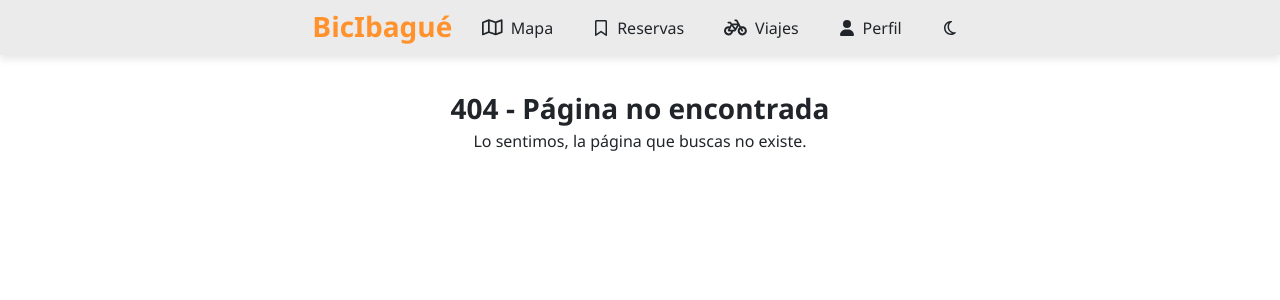
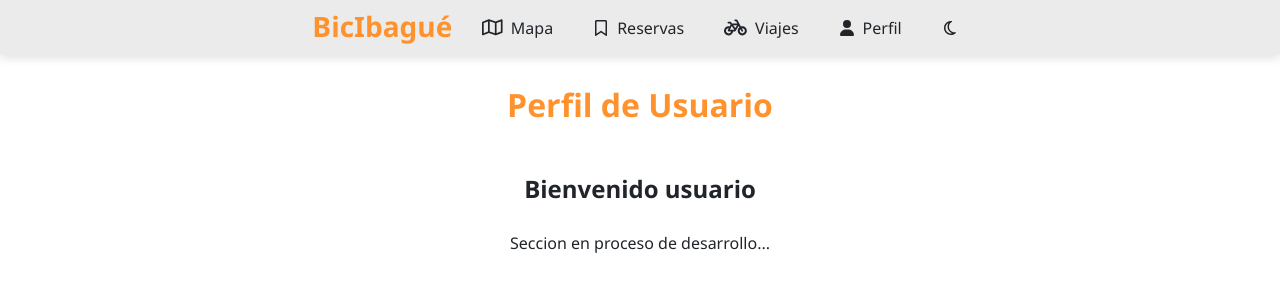
Before and after one commit to J-Orduz/Bicicletas-Ibague-Front, a React (Vite) app in the folder bicibague-frontend/: page /profile in a window 1280 px wide. Before the commit this address had no page. Shown: the top 300 px of the page. Built offline with nearby package versions, Linux system fonts and the light colour scheme.

Commit message:
view profile if token exist

```diff
--- a/bicibague-frontend/src/layouts/Header.jsx
+++ b/bicibague-frontend/src/layouts/Header.jsx
@@ -12,10 +12,18 @@ import {
 } from 'react-icons/fa6';
 // styles
 import './Header.scss';
+import { useEffect } from 'react';
 
 export const Header = () => {
   const { theme, toggleTheme } = useTheme();
   const scrollDirection = useScrollDirection();
+
+  // simulacion de usuario logueado
+  // useEffect(() => {
+  //   const hasToken = Boolean(localStorage.getItem('access_token'));
+  // }, []);
+
+  const hasToken = Boolean(localStorage.getItem('access_token'));
 
   return (
     <header
@@ -26,25 +34,25 @@ export const Header = () => {
         <ul>
           <li>
             <Link className="link" to="/">
-              <FaRegMap className='header-item-icon map-icon'/>
+              <FaRegMap className="header-item-icon map-icon" />
               <span>Mapa</span>
             </Link>
           </li>
           <li>
             <Link className="link" to="/reserves">
-              <FaRegBookmark className='header-item-icon'/>
+              <FaRegBookmark className="header-item-icon" />
               <span>Reservas</span>
             </Link>
           </li>
           <li>
             <Link className="link" to="/trips">
-              <FaBicycle className='header-item-icon bicycle-icon'/>
+              <FaBicycle className="header-item-icon bicycle-icon" />
               <span>Viajes</span>
             </Link>
           </li>
           <li>
-            <Link className="link" to="/register">
-              <FaUser className='header-item-icon'/>
+            <Link className="link" to={hasToken ? '/profile' : '/register'}>
+              <FaUser className="header-item-icon" />
               <span>Perfil</span>
             </Link>
           </li>
--- a/bicibague-frontend/src/pages/home/Home.jsx
+++ b/bicibague-frontend/src/pages/home/Home.jsx
@@ -1,8 +1,8 @@
 // components
 import { MapView } from '@pages/map/MapView';
+import { SubHeader } from '@layouts/SubHeader';
 // styles
 import './Home.scss';
-import { SubHeader } from '@layouts/SubHeader';
 
 export const Home = () => {
   // procesar el token de verificación desde la URL (cuando el usuario hace clic en el enlace del email)
--- /dev/null
+++ b/bicibague-frontend/src/pages/profile/Profile.jsx
@@ -0,0 +1,16 @@
+// components
+import { SubHeader } from '@layouts/SubHeader';
+// styles
+import './Profile.scss';
+
+export const Profile = () => {
+  return (
+    <div className="profile-container">
+      <SubHeader pageTitle="Perfil de Usuario" />
+      <div className="profile-content">
+        <h2>Bienvenido usuario</h2>
+        <p>Seccion en proceso de desarrollo...</p>
+      </div>
+    </div>
+  );
+};
--- /dev/null
+++ b/bicibague-frontend/src/pages/profile/profile.scss
@@ -0,0 +1,18 @@
+.profile-container {
+  max-width: 1200px;
+  margin: 0 auto;
+
+  @media (max-width: 768px) {
+    margin: 1rem auto;
+  }
+
+  .profile-content {
+    text-align: center;
+    padding: 1rem;
+
+    @media (max-width: 768px) {
+      text-align: left;
+    }
+  }
+
+}
--- a/bicibague-frontend/src/router/AppRouter.jsx
+++ b/bicibague-frontend/src/router/AppRouter.jsx
@@ -11,6 +11,7 @@ import { Reserves } from '@pages/reserves/Reserves';
 import { Trips } from '@pages/trips/trips';
 import { Register } from '@pages/auth/Register';
 import { NotFound } from '../pages/notFound/NotFound';
+import { Profile } from '@pages/profile/Profile';
 
 export const AppRouter = () => {
   return (
@@ -20,6 +21,7 @@ export const AppRouter = () => {
           <Route index element={<Home />} />
           <Route path="/reserves" element={<Reserves />} />
           <Route path="/trips" element={<Trips />} />
+          <Route path="/profile" element={<Profile />} />
         </Route>
 
         {/* Rutas de autenticación */}
```
